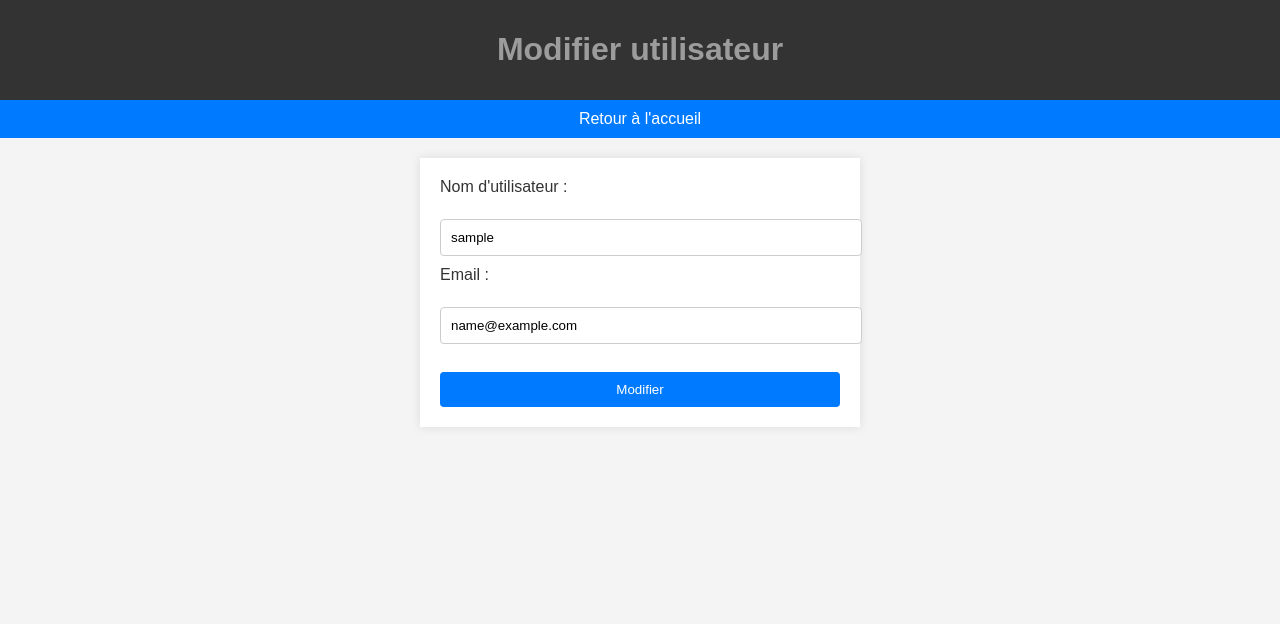
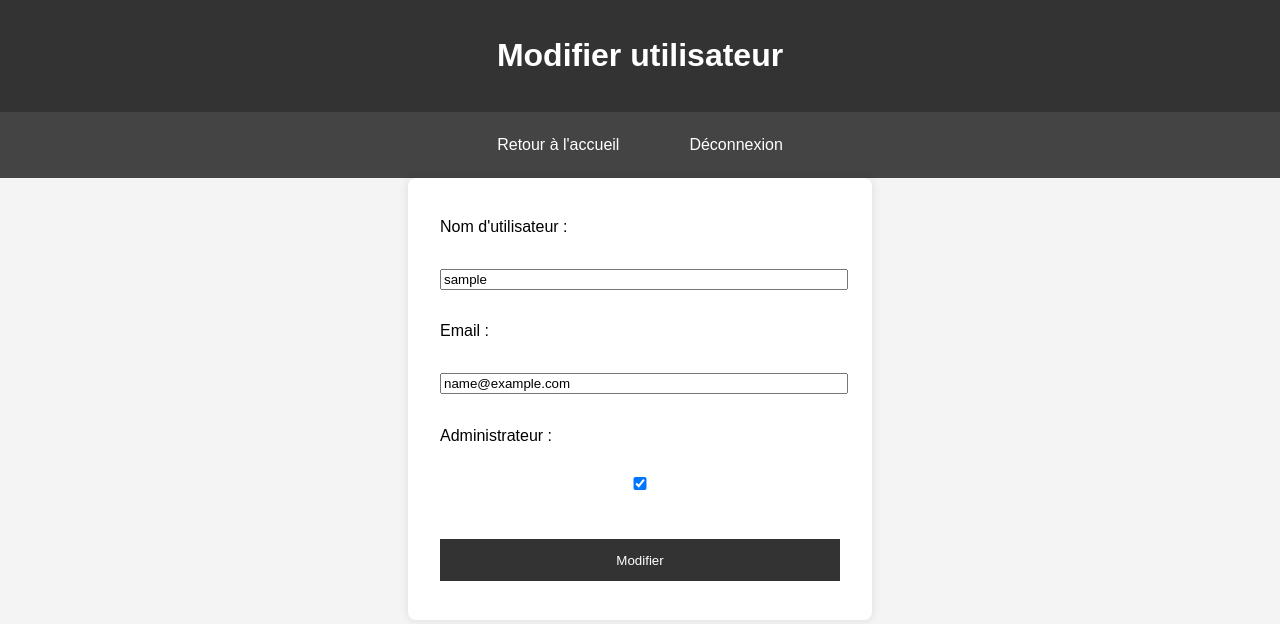
Before and after one commit to B4pt01/Fast-project-dashboard, a PHP site: page /edit_user.php?id=1 in a window 1280 px wide. Shown: the top 624 px of the page. Run offline with PHP 8.4, Linux system fonts and the light colour scheme; the visitor is signed in with stand-in values (Sample User, id 1); tables that the repository leaves empty or names only in its code hold one stand-in row (values such as "Sample post").

Commit message:
add admin page

```diff
--- a/dashboard.php
+++ b/dashboard.php
@@ -2,8 +2,8 @@
 include 'db.php';
 session_start();
 
-if (!isset($_SESSION['userid'])) {
-    header("Location: login.php");
+if (!isset($_SESSION['userid']) || !$_SESSION['is_admin']) {
+    header("Location: account.php");
     exit();
 }
 
@@ -32,6 +32,7 @@ $result = $conn->query($sql);
             <th>ID</th>
             <th>Nom d'utilisateur</th>
             <th>Email</th>
+            <th>Admin</th>
             <th>Action</th>
         </tr>
         <?php while ($row = $result->fetch_assoc()) : ?>
@@ -39,6 +40,7 @@ $result = $conn->query($sql);
                 <td><?php echo $row['id']; ?></td>
                 <td><?php echo $row['username']; ?></td>
                 <td><?php echo $row['email']; ?></td>
+                <td><?php echo $row['is_admin'] ? 'Oui' : 'Non'; ?></td>
                 <td>
                     <a href="edit_user.php?id=<?php echo $row['id']; ?>">Modifier</a>
                 </td>
--- a/edit_user.php
+++ b/edit_user.php
@@ -8,12 +8,21 @@ if (!isset($_SESSION['userid'])) {
 }
 
 $id = $_GET['id'];
+$current_user_id = $_SESSION['userid'];
+$is_admin = $_SESSION['is_admin']; // Récupérer le statut admin de l'utilisateur connecté
+
+// Si l'utilisateur n'est pas admin et essaie de modifier un autre utilisateur, rediriger vers account.php
+if (!$is_admin && $current_user_id != $id) {
+    header("Location: account.php");
+    exit();
+}
 
 if ($_SERVER['REQUEST_METHOD'] == 'POST') {
     $username = $_POST['username'];
     $email = $_POST['email'];
+    $is_admin = isset($_POST['is_admin']) ? 1 : 0; // Vérifier si la case admin est cochée
 
-    $sql = "UPDATE users SET username='$username', email='$email' WHERE id=$id";
+    $sql = "UPDATE users SET username='$username', email='$email', is_admin=$is_admin WHERE id=$id";
     if ($conn->query($sql) === TRUE) {
         header("Location: dashboard.php");
     } else {
@@ -22,7 +31,12 @@ if ($_SERVER['REQUEST_METHOD'] == 'POST') {
 } else {
     $sql = "SELECT * FROM users WHERE id=$id";
     $result = $conn->query($sql);
+    if ($result->num_rows > 0) {
         $user = $result->fetch_assoc();
+    } else {
+        echo "<div class='message'>Erreur : Utilisateur non trouvé.</div>";
+        exit();
+    }
 }
 ?>
 
@@ -40,14 +54,23 @@ if ($_SERVER['REQUEST_METHOD'] == 'POST') {
     </header>
     <nav>
         <a href="index.php">Retour à l'accueil</a>
+        <a href="logout.php">Déconnexion</a>
     </nav>
+    <?php if (isset($user)) : ?>
         <form method="post">
             <label>Nom d'utilisateur :</label><br>
             <input type="text" name="username" value="<?php echo htmlspecialchars($user['username'], ENT_QUOTES); ?>" required><br>
             <label>Email :</label><br>
-        <input type="email" name="email" value="<?php echo htmlspecialchars($user['email'], ENT_QUOTES); ?>" required><br><br>
+            <input type="email" name="email" value="<?php echo htmlspecialchars($user['email'], ENT_QUOTES); ?>" required><br>
+            <?php if ($_SESSION['is_admin']) : ?> <!-- Afficher l'option admin seulement pour les administrateurs -->
+                <label>Administrateur :</label><br>
+                <input type="checkbox" name="is_admin" <?php echo $user['is_admin'] ? 'checked' : ''; ?>><br><br>
+            <?php endif; ?>
             <button type="submit">Modifier</button>
         </form>
+    <?php else : ?>
+        <div class='message'>Erreur : Impossible de charger les informations de l'utilisateur.</div>
+    <?php endif; ?>
 </body>
 
 </html>
--- a/index.php
+++ b/index.php
@@ -18,9 +18,9 @@ session_start();
         <a href="register.php">Inscription</a>
         <?php if (!isset($_SESSION['userid'])) : ?>
             <a href="login.php">Connexion</a>
-        <?php endif; ?>
-        <?php if (isset($_SESSION['userid'])) : ?>
-            <a href="dashboard.php">Mon compte</a>
+        <?php else : ?>
+            <a href="<?php echo $_SESSION['is_admin'] ? 'dashboard.php' : 'account.php'; ?>">Mon compte</a>
+            <a href="logout.php">Déconnexion</a>
         <?php endif; ?>
     </nav>
     <main>
--- a/login.php
+++ b/login.php
@@ -13,7 +13,8 @@ if ($_SERVER['REQUEST_METHOD'] == 'POST') {
         $user = $result->fetch_assoc();
         if (password_verify($password, $user['password'])) {
             $_SESSION['userid'] = $user['id'];
-            header("Location: dashboard.php");
+            $_SESSION['is_admin'] = $user['is_admin']; // Ajouter le statut admin à la session
+            header("Location: " . ($user['is_admin'] ? "dashboard.php" : "account.php"));
         } else {
             echo "<div class='message'>Mot de passe incorrect.</div>";
         }
--- a/register.php
+++ b/register.php
@@ -4,8 +4,9 @@ if ($_SERVER['REQUEST_METHOD'] == 'POST') {
     $username = $_POST['username'];
     $password = password_hash($_POST['password'], PASSWORD_BCRYPT);
     $email = $_POST['email'];
+    $is_admin = 0; // Tous les utilisateurs enregistrés par défaut ne sont pas admin
 
-    $sql = "INSERT INTO users (username, password, email) VALUES ('$username', '$password', '$email')";
+    $sql = "INSERT INTO users (username, password, email, is_admin) VALUES ('$username', '$password', '$email', $is_admin)";
 
     if ($conn->query($sql) === TRUE) {
         echo "<div class='message'>Inscription réussie. <a href='login.php'>Connectez-vous</a></div>";
--- a/style.css
+++ b/style.css
@@ -8,112 +8,96 @@ body {
 header {
 	background-color: #333;
 	color: #fff;
-	padding: 10px 0;
+	padding: 1em 0;
 	text-align: center;
 }
 
 nav {
-	background-color: #007bff;
+	background-color: #444;
+	display: flex;
+	justify-content: center; /* Centre les éléments horizontalement */
+	align-items: center; /* Centre les éléments verticalement */
 	padding: 10px 0;
-	text-align: center;
 }
 
 nav a {
-	margin: 0 15px;
-	padding: 10px 15px;
+	margin: 0 15px; /* Espace entre les liens */
+	color: #fff;
+	text-align: center;
+	padding: 14px 20px;
 	text-decoration: none;
+	transition: background-color 0.3s, color 0.3s;
+}
+
+nav a:hover {
+	background-color: #ddd;
+	color: #000;
+}
+
+main {
+	padding: 1em;
+	max-width: 800px; /* Limite la largeur du contenu principal */
+	margin: auto; /* Centre le contenu principal */
+}
+
+section {
+	background-color: #fff;
+	margin: 1em 0;
+	padding: 1em;
+	border-radius: 8px;
+	box-shadow: 0 0 10px rgba(0, 0, 0, 0.1);
+}
+
+.message {
+	background-color: #f4f4f4;
+	border-left: 4px solid #333;
+	margin: 10px 0;
+	padding: 10px;
+}
+
+form {
+	background-color: #fff;
+	padding: 2em;
+	border-radius: 8px;
+	box-shadow: 0 0 10px rgba(0, 0, 0, 0.1);
+	max-width: 400px;
+	margin: auto;
+}
+
+label,
+input,
+button {
+	display: block;
+	width: 100%;
+	margin: 0.5em 0;
+}
+
+button {
+	background-color: #333;
 	color: #fff;
-	border-radius: 4px;
+	border: none;
+	padding: 1em;
+	cursor: pointer;
 	transition: background-color 0.3s;
 }
 
-nav a:hover {
-	background-color: #0056b3;
-}
-
-main {
-	padding: 20px;
-}
-
-section {
-	margin-bottom: 20px;
-	background: #fff;
-	padding: 20px;
-	box-shadow: 0 0 10px rgba(0, 0, 0, 0.1);
-}
-
-h1,
-h2 {
-	color: #9c9c9c;
-}
-
-ul {
-	list-style-type: disc;
-	padding-left: 20px;
-}
-
-.message {
-	text-align: center;
-	margin: 20px 0;
-	color: green;
-}
-
-form {
-	max-width: 400px;
-	margin: 20px auto;
-	padding: 20px;
-	background: #fff;
-	box-shadow: 0 0 10px rgba(0, 0, 0, 0.1);
-}
-
-form label {
-	display: block;
-	margin-bottom: 5px;
-	color: #333;
-}
-
-form input[type='text'],
-form input[type='password'],
-form input[type='email'] {
-	width: 100%;
-	padding: 10px;
-	margin-bottom: 10px;
-	border: 1px solid #ccc;
-	border-radius: 4px;
-}
-
-form button {
-	width: 100%;
-	padding: 10px;
-	border: none;
-	background-color: #007bff;
-	color: #fff;
-	border-radius: 4px;
-	cursor: pointer;
-}
-
-form button:hover {
-	background-color: #0056b3;
+button:hover {
+	background-color: #555;
 }
 
 table {
 	width: 100%;
 	border-collapse: collapse;
-	margin: 20px 0;
+	margin: 1em 0;
 }
 
-table,
 th,
 td {
+	padding: 1em;
 	border: 1px solid #ddd;
+	text-align: left;
 }
 
-table th,
-table td {
-	padding: 10px;
-	text-align: center;
+th {
+	background-color: #f4f4f4;
 }
-
-table th {
-	background-color: #f2f2f2;
-}
```
Also changed, not shown: account.php (added, +45 -0 lines). Lines whose indentation alone changed are shown as unchanged.
